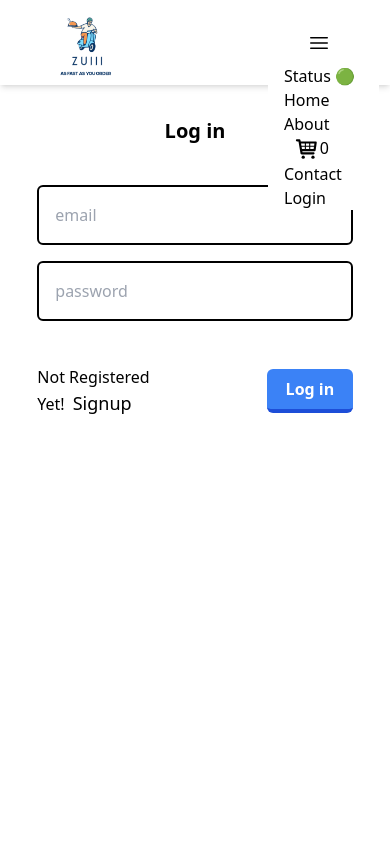
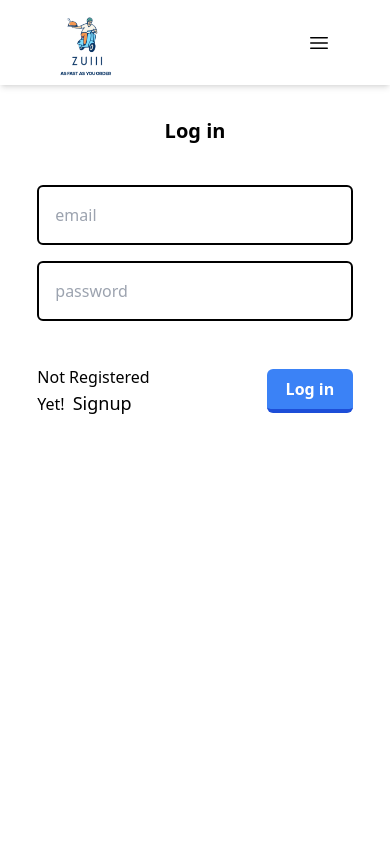
Before and after one commit to 623480/Zuii, a React (Create React App) app: page /login in a window 390 px wide. Shown: the top 844 px of the page. Built offline with nearby package versions, Linux system fonts and the light colour scheme.

Commit message:
made responsive in Header Component

```diff
--- a/src/components/CartItems.js
+++ b/src/components/CartItems.js
@@ -1,6 +1,6 @@
 import React from "react";
 import { CDN_URL } from "../utils/constant";
-import { useDispatch, useSelector } from "react-redux";
+import { useDispatch } from "react-redux";
 import { addItem, removeItem } from "../utils/cartSlice";
 
 export const CartItems = ({ cartItems }) => {
--- a/src/components/Header.js
+++ b/src/components/Header.js
@@ -8,7 +8,7 @@ import { useSelector } from "react-redux";
 const Header = () => {
   const cartItems = useSelector((store) => store.cart.totalItems);
   const [btnName, setBtnName] = useState("Login");
-  const [dropdown, setDropdown] = useState(true); // Initialize dropdown state correctly
+  const [dropdown, setDropdown] = useState(false); // Initialize dropdown state correctly
 
   const handleDropDown = () => {
     setDropdown(!dropdown); // Toggle dropdown state
@@ -24,9 +24,9 @@ const Header = () => {
 
       {/* Dropdown menu */}
       <div
-        className={`flex pr-2 absolute bg-white top-16 rounded-md left-[268px] sm:static sm:mr-16 sm:py-8 ${
-          dropdown ? "" : "hidden"
-        } md:hidden-none`}
+        className={`flex pr-2 absolute sm:bg-white top-[86px]  rounded-md left-[260px] bg-gray-300 sm:static sm:mr-16 sm:py-8 ${
+          dropdown ? "block" : "hidden"
+        } md:block`}
       >
         <div className="flex flex-col sm:flex sm:flex-row">
           <div className="mx-4 text-base font-medium">
@@ -36,9 +36,7 @@ const Header = () => {
             <Link to="/">Home</Link>
           </div>
           <div className="mx-4 text-base font-medium hover:text-blue-500">
-            <Link to="/about">
-              About
-            </Link>
+            <Link to="/about">About</Link>
           </div>
           <div className="">
             <Link to="/cart" className="flex w-6/12 m-auto sm:flex sm:mx-4">
@@ -51,12 +49,7 @@ const Header = () => {
           </div>
           <div>
             <Link to="/login">
-              <button
-                className="mx-4 text-base font-medium hover:text-blue-500"
-                // onClick={() => {
-                //   setBtnName(btnName === "Login" ? "Logout" : "Login");
-                // }}
-              >
+              <button className="mx-4 text-base font-medium hover:text-blue-500">
                 {btnName}
               </button>
             </Link>
@@ -66,6 +59,23 @@ const Header = () => {
 
       {/* Hamburger icon for mobile */}
       <div className="m-auto pl-28 sm:hidden">
+        {dropdown ? (
+          <svg
+            xmlns="http://www.w3.org/2000/svg"
+            fill="none"
+            viewBox="0 0 24 24"
+            stroke-width="1.5"
+            stroke="currentColor"
+            class="size-6"
+            onClick={handleDropDown}
+          >
+            <path
+              stroke-linecap="round"
+              stroke-linejoin="round"
+              d="M6 18 18 6M6 6l12 12"
+            />
+          </svg>
+        ) : (
           <svg
             xmlns="http://www.w3.org/2000/svg"
             fill="none"
@@ -81,6 +91,7 @@ const Header = () => {
               d="M3.75 6.75h16.5M3.75 12h16.5m-16.5 5.25h16.5"
             />
           </svg>
+        )}
       </div>
     </div>
   );
--- a/src/components/ItemList.js
+++ b/src/components/ItemList.js
@@ -1,12 +1,13 @@
-import React, { useState } from "react";
+import React from "react";
 import { CDN_URL } from "../utils/constant";
-import { useDispatch, useSelector } from "react-redux";
-import { addItem, removeItem } from "../utils/cartSlice";
+import { useDispatch } from "react-redux";
+import { addItem } from "../utils/cartSlice";
 
 export const ItemList = ({ categoryItems }) => {
   const dispatch = useDispatch();
   // const cartItems = useSelector((store) => store.cart.items);
   // const [itemQuantity, setItemQuantity] = useState(0);
+
   const handleAddItem = (item) => {
     dispatch(addItem(item));
 
@@ -15,9 +16,9 @@ export const ItemList = ({ categoryItems }) => {
     //   console.log(itemQuantity);
     // }
   };
-  const handleRemoveItem = (item) => {
-    dispatch(removeItem(item));
-  };
+  // const handleRemoveItem = (item) => {
+  //   dispatch(removeItem(item));
+  // };
 
   return (
     <div className="">
--- a/src/utils/cartSlice.js
+++ b/src/utils/cartSlice.js
@@ -1,4 +1,4 @@
-import { createSlice, current } from "@reduxjs/toolkit";
+import { createSlice } from "@reduxjs/toolkit";
 
 const cartSlice = createSlice({
   name: "cart",
```
Lines whose indentation alone changed are shown as unchanged.
